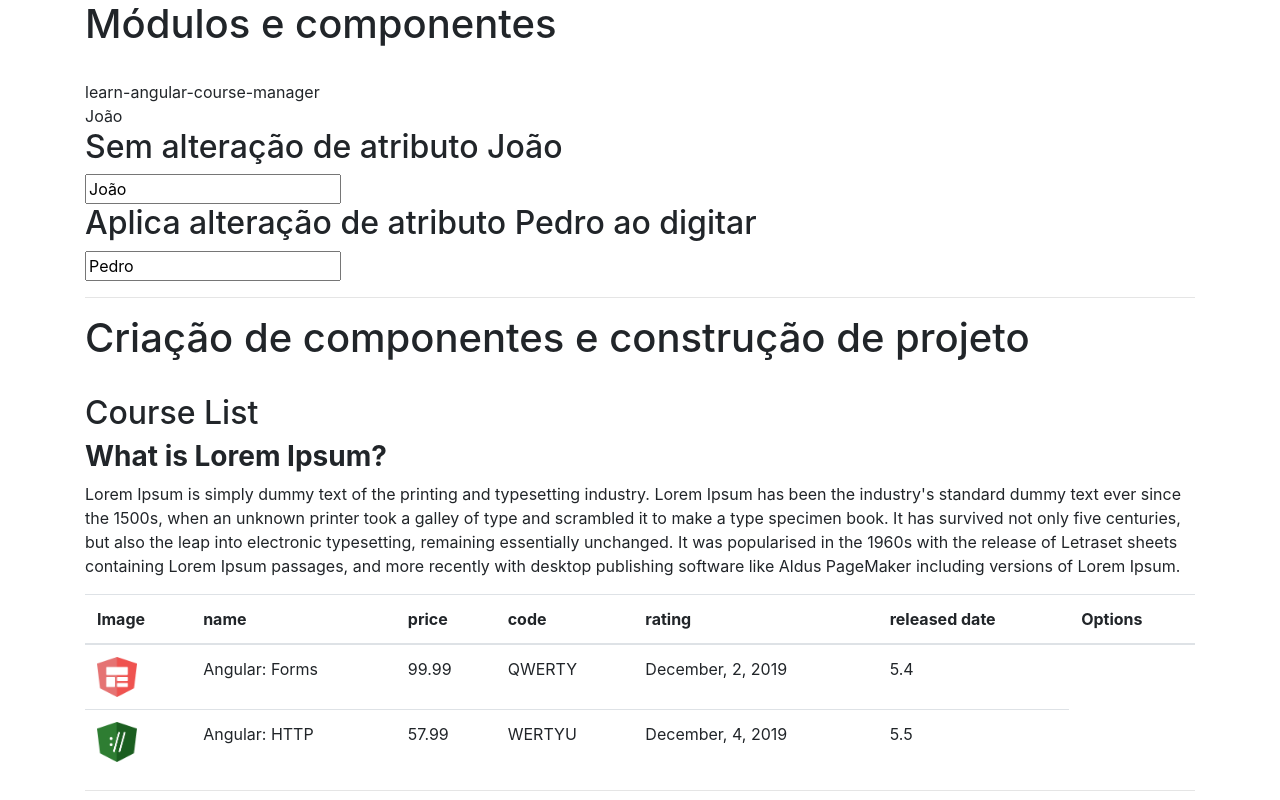
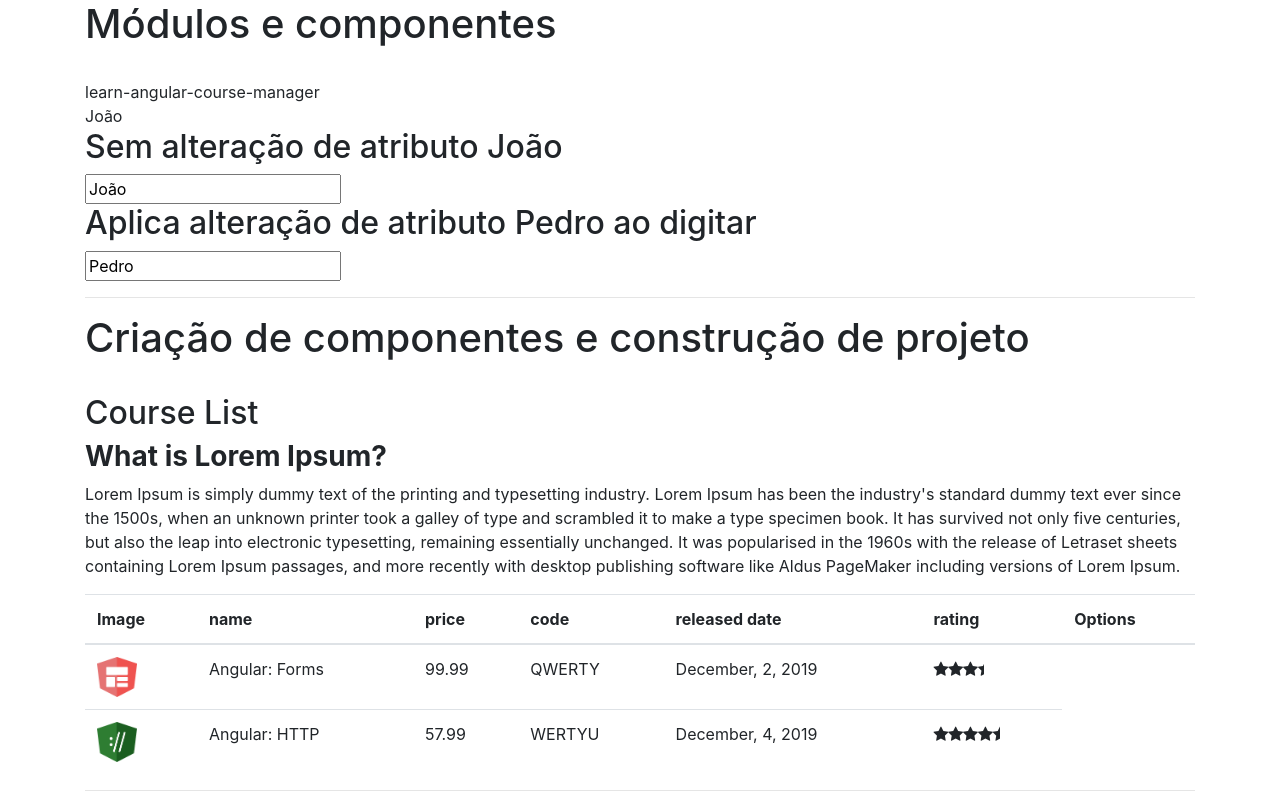
Before and after one commit to hshima/learn-angular-course-manager, an Angular app: page /courses in a window 1280 px wide. Shown: the top 800 px of the page. Built offline with nearby package versions, Linux system fonts and the light colour scheme.

Commit message:
includes star based percentage for rating

```diff
--- a/package.json
+++ b/package.json
@@ -20,6 +20,7 @@
     "@angular/platform-browser-dynamic": "~9.1.11",
     "@angular/router": "~9.1.11",
     "bootstrap": "^4.5.0",
+    "font-awesome": "^4.7.0",
     "rxjs": "~6.5.4",
     "tslib": "^1.10.0",
     "zone.js": "~0.10.2"
--- a/src/app/app.module.ts
+++ b/src/app/app.module.ts
@@ -4,11 +4,13 @@
 
 import { AppComponent } from './app.component';
 import { CourseListComponent } from './courses/course-list.component';
+import { StarComponent } from './courses/star/star.component';
 
 @NgModule({
   declarations: [
     AppComponent, // references AppComponent Class in app.component.ts
-    CourseListComponent // references CourseListComponent Class in course-list.component.ts
+    CourseListComponent, // references CourseListComponent Class in course-list.component.ts
+    StarComponent
   ],
   imports: [
     BrowserModule,
--- a/src/app/courses/course-list.component.html
+++ b/src/app/courses/course-list.component.html
@@ -16,19 +16,22 @@
                 <th>name</th>
                 <th>price</th>
                 <th>code</th>
+                <th>released date</th>
                 <th>rating</th>
-                <th>released date</th>
                 <th>Options</th>
             </tr>
         </thead>
         <tbody>
             <tr *ngFor="let course of courses">
-                <td><img [src]="course.imageURL" width="40" height="40" ></td> <!-- so attributes can be loaded, it must be invoked as ordered array [] and than, the other object -->
+                <td><img [src]="course.imageURL" width="40" height="40"></td>
+                <!-- so attributes can be loaded, it must be invoked as ordered array [] and than, the other object -->
                 <td>{{course.name}}</td>
                 <td>{{course.price}}</td>
                 <td>{{course.code}}</td>
                 <td>{{course.releasedDate}}</td>
-                <td>{{course.rating}}</td>
+                <td>
+                    <app-star [rating]="course.rating"></app-star>
+                </td>
                 <!--td>{{course.options}</td-->
             </tr>
         </tbody>
--- a/src/app/courses/course-list.component.ts
+++ b/src/app/courses/course-list.component.ts
@@ -22,7 +22,7 @@
                 price: 99.99,
                 code: 'QWERTY',
                 duration: 120,
-                rating: 5.4,
+                rating: 3.4,
                 releasedDate: 'December, 2, 2019'
             },
             {
@@ -32,7 +32,7 @@
                 price: 57.99,
                 code: 'WERTYU',
                 duration: 80,
-                rating: 5.5,
+                rating: 4.5,
                 releasedDate: 'December, 4, 2019'
             }
         ]
--- /dev/null
+++ b/src/app/courses/star/star.component.css
@@ -0,0 +1,3 @@
+.crop{ /* Allows selection of style applied */
+    overflow: hidden; /* overflow property controls what happens to content that is too big to fit into an area. */
+}
--- /dev/null
+++ b/src/app/courses/star/star.component.html
@@ -0,0 +1,9 @@
+<div class="crop" [style.width.px]="starWidth" [title]="rating">
+    <div style="width: 100px;">
+        <span class="fa fa-star" aria-hidden="true"></span>
+        <span class="fa fa-star" aria-hidden="true"></span>
+        <span class="fa fa-star" aria-hidden="true"></span>
+        <span class="fa fa-star" aria-hidden="true"></span>
+        <span class="fa fa-star" aria-hidden="true"></span>
+    </div>
+</div>
--- /dev/null
+++ b/src/app/courses/star/star.component.ts
@@ -0,0 +1,19 @@
+import { Component, OnChanges, Input } from '@angular/core';
+
+@Component({
+    selector: 'app-star',
+    templateUrl: './star.component.html',
+    styleUrls: ['./star.component.css']
+})
+export class StarComponent implements OnChanges { // Deals with async requests, instead of using OnInit
+
+    @Input() // Allows foreign resources to be accessed
+    rating: number = 0;
+
+    starWidth: number;
+
+    ngOnChanges(): void { // Takes action on the moment the resource is loaded
+        this.starWidth = this.rating * 74 / 5; // apply a font-aawesome
+    }
+
+}
--- a/src/styles.css
+++ b/src/styles.css
@@ -1,2 +1,3 @@
 /* You can add global styles to this file, and also import other style files */
-@import '~bootstrap/dist/CSS/bootstrap.min.css'
+@import '~bootstrap/dist/CSS/bootstrap.min.css';
+@import '~font-awesome/CSS/font-awesome.min.css';
```
Also changed, not shown: 1 other file (tests, documents, lock files or other folders).
